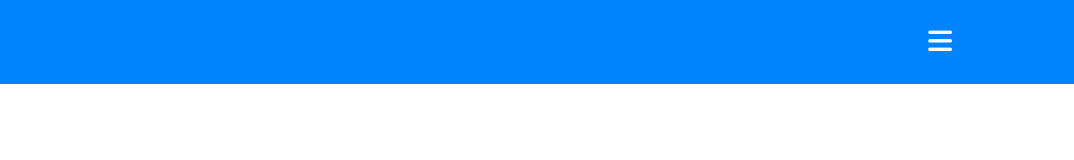
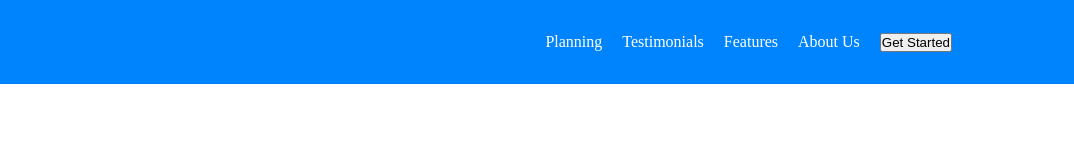
Before and after one commit to Therakar/htmlcss-responsive-layout, a plain HTML site: page index.html in a window 1280 px wide. Shown: the full height of the page, 206-1280 px from the left. Drawn offline with Linux system fonts and the light colour scheme.

Commit message:
header responsive

```diff
--- a/css/common.css
+++ b/css/common.css
@@ -10,13 +10,29 @@
     display: flex;
 }
 
-/* COMMON */
+/* TYPHOGRAPHY */
+.list-inline{
+    list-style: none;
+}
+
+.list-inline a{
+    text-decoration: none;
+    color: white;
+}
+
+/* FLEX */
+.flex{
+    display: flex;
+}
+
 .justify-space-between{
     justify-content: space-between;
 }
-
+.align-items-center{
+    align-items: center;
+}
 /* BUTTONS */
-.btn{
+.hamburger{
     border: none;
     background: none;
     color: white;
--- a/css/header.css
+++ b/css/header.css
@@ -3,3 +3,7 @@ header{
     padding-top: 1.25rem;
     padding-bottom: 1.25rem;
 }
+
+.main-nav li:not(:last-child){
+    padding-right: 1.25rem;
+}
--- a/css/responsive.css
+++ b/css/responsive.css
@@ -0,0 +1,14 @@
+
+.main-nav{
+    display: none;
+}
+
+/* vw > 48rem */
+@media screen and (min-width: 48.0625rem){
+    .hamburger{
+        display: none;
+    }
+    .main-nav{
+        display: block;
+    }
+}
--- a/index.html
+++ b/index.html
@@ -17,9 +17,22 @@
 <body>
     <header>
         <div class="container">
-            <div class="row justify-space-between">
+            <div class="row justify-space-between align-items-center">
                 <div class="logo"><img src="img/logo.png" alt="logo"></div>
-                <button class="btn"><i class="fa-solid fa-bars"></i></button>
+
+                <!-- hamburger menu smartphone/tablet -->
+                <button class="hamburger"><i class="fa-solid fa-bars"></i></button>
+
+                <!-- menu esteso desktop -->
+                <nav class="main-nav .align-items-center">
+                    <ul class="list-inline flex">
+                        <li><a href="#">Planning</a></li>
+                        <li><a href="#">Testimonials</a></li>
+                        <li><a href="#">Features</a></li>
+                        <li><a href="#">About Us</a></li>
+                        <li><a href="#"><button class="btn">Get Started</button></a></li>
+                    </ul>
+                </nav>
             </div>
         </div>
     </header>
```
